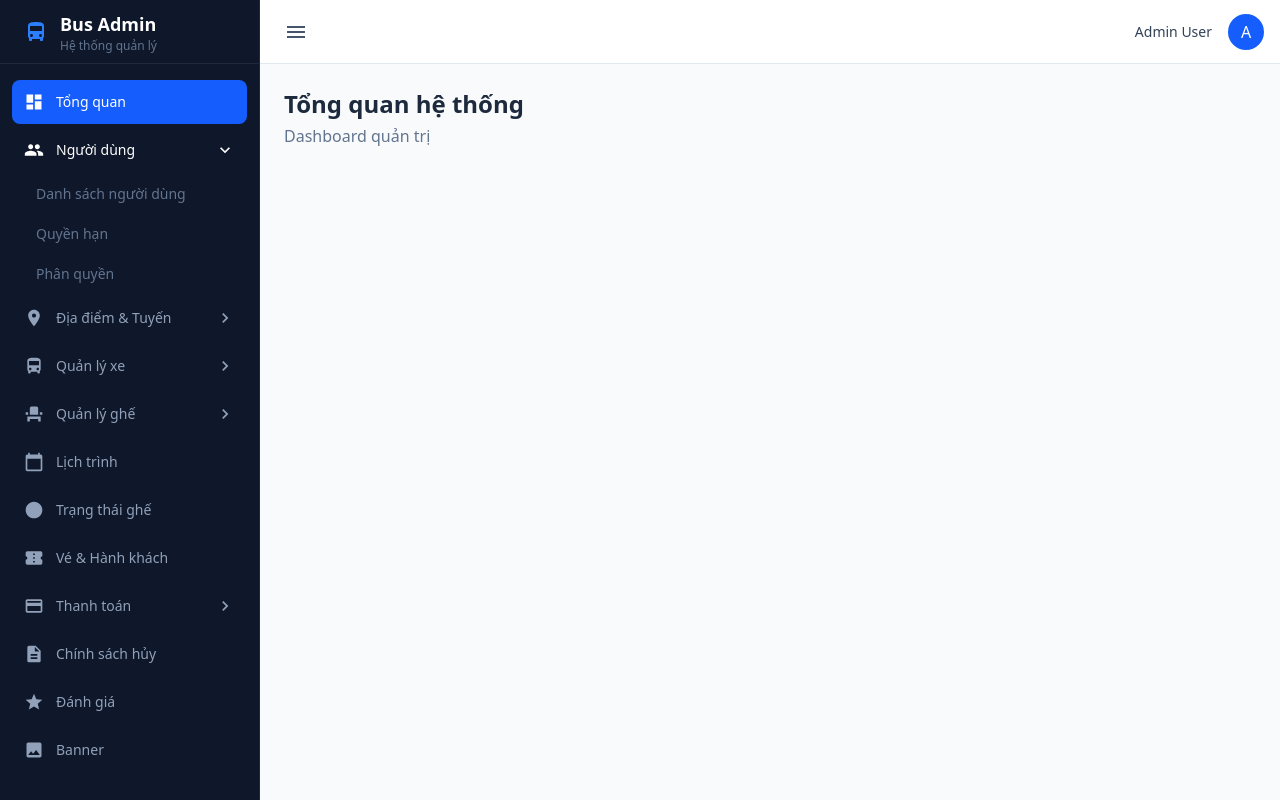
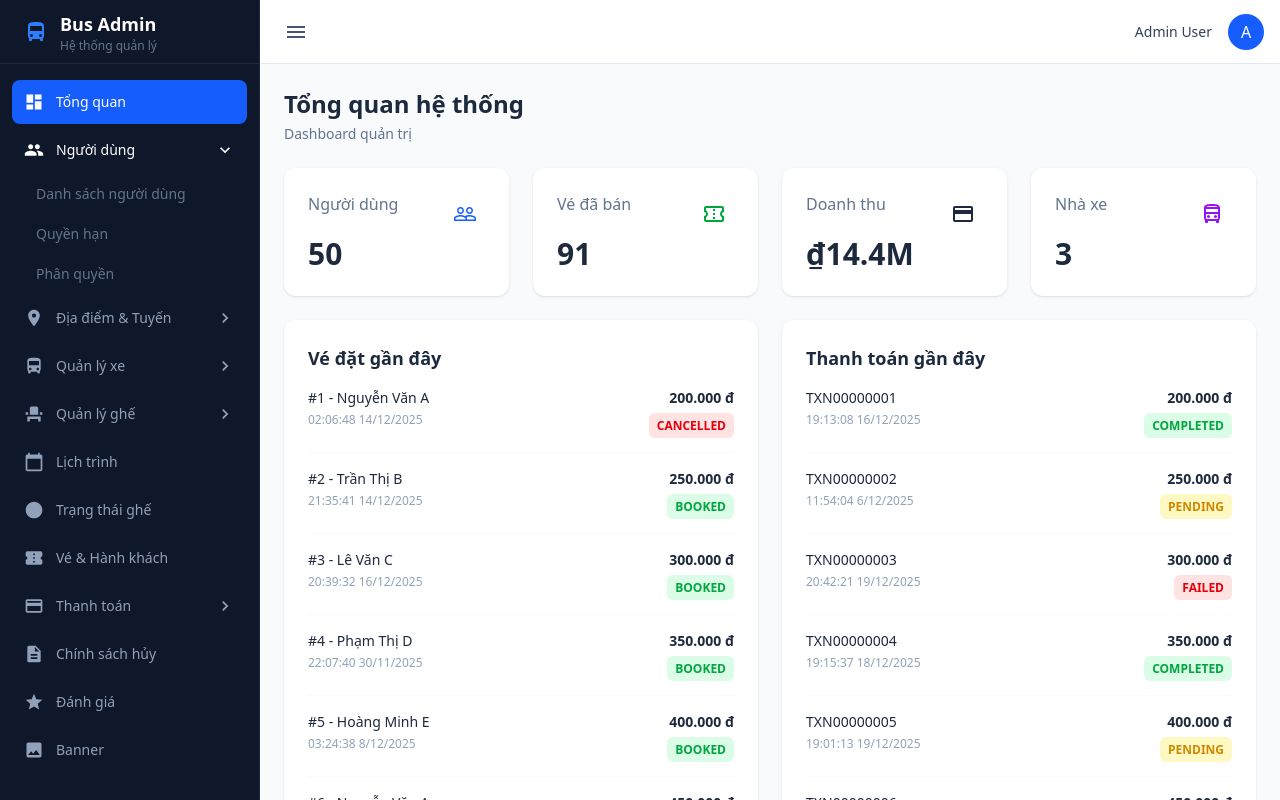
Before and after one commit to NgueyenQuangHoang/Bus-Ticket-Booking-System, a React (Vite) app in the folder client/: page /admin/dashboard in a window 1280 px wide. Built offline with nearby package versions, Linux system fonts and the light colour scheme.

Commit message:
UI DashboardPage

```diff
--- a/client/src/components/admin/Sidebar/Sidebar.tsx
+++ b/client/src/components/admin/Sidebar/Sidebar.tsx
@@ -20,17 +20,10 @@ interface SidebarProps {
 }
 
 const Sidebar = ({ isOpen }: SidebarProps) => {
-  const [openMenus, setOpenMenus] = useState<Record<string, boolean>>({
-    'users': true, // Default open for demo, matching image slightly
-    'locations': false,
-    'bus': false,
-    'seats': false,
-    'tickets': false,
-    'payment': false
-  });
+  const [openMenu, setOpenMenu] = useState<string | null>('users');
 
   const toggleMenu = (key: string) => {
-    setOpenMenus(prev => ({ ...prev, [key]: !prev[key] }));
+    setOpenMenu(prev => (prev === key ? null : key));
   };
 
   return (
@@ -57,7 +50,7 @@ const Sidebar = ({ isOpen }: SidebarProps) => {
         <SidebarItem
           icon={People}
           label="Người dùng"
-          isOpen={openMenus['users']}
+          isOpen={openMenu === 'users'}
           onToggle={() => toggleMenu('users')}
           subItems={[
             { label: 'Danh sách người dùng', to: '/admin/users' },
@@ -69,7 +62,7 @@ const Sidebar = ({ isOpen }: SidebarProps) => {
         <SidebarItem
           icon={LocationOn}
           label="Địa điểm & Tuyến"
-          isOpen={openMenus['locations']}
+          isOpen={openMenu === 'locations'}
           onToggle={() => toggleMenu('locations')}
           subItems={[
             { label: 'Thành phố', to: '/admin/cities' },
@@ -81,7 +74,7 @@ const Sidebar = ({ isOpen }: SidebarProps) => {
         <SidebarItem
           icon={DirectionsBus}
           label="Quản lý xe"
-          isOpen={openMenus['bus']}
+          isOpen={openMenu === 'bus'}
           onToggle={() => toggleMenu('bus')}
           subItems={[
             { label: 'Nhà xe', to: '/admin/bus-companies' },
@@ -93,7 +86,7 @@ const Sidebar = ({ isOpen }: SidebarProps) => {
          <SidebarItem
           icon={EventSeat}
           label="Quản lý ghế"
-          isOpen={openMenus['seats']}
+          isOpen={openMenu === 'seats'}
           onToggle={() => toggleMenu('seats')}
           subItems={[
             { label: 'Loại ghế', to: '/admin/seat-types' },
@@ -111,7 +104,7 @@ const Sidebar = ({ isOpen }: SidebarProps) => {
         <SidebarItem
             icon={CreditCard}
             label="Thanh toán"
-            isOpen={openMenus['payment']}
+            isOpen={openMenu === 'payment'}
             onToggle={() => toggleMenu('payment')}
             subItems={[
                 { label: 'Cổng thanh toán', to: '/admin/payment-gateways' },
--- a/client/src/pages/admin/dashboard/DashboardPage.tsx
+++ b/client/src/pages/admin/dashboard/DashboardPage.tsx
@@ -1,9 +1,145 @@
-const DashboardPage = () => {
+import {
+    PeopleOutline,
+    ConfirmationNumberOutlined,
+    CreditCardOutlined,
+    DirectionsBusOutlined
+} from '@mui/icons-material';
+
+const StatCard = ({ title, value, icon: Icon, color }: { title: string, value: string, icon: any, color: string }) => {
     return (
-        <div>
-            <h1 className="text-2xl font-bold text-slate-800">Tổng quan hệ thống</h1>
-            <p className="text-slate-500 mt-1">Dashboard quản trị</p>
+        <div className="bg-white p-6 rounded-xl shadow-sm flex flex-col justify-between h-32 relative overflow-hidden">
+            <div className="flex justify-between items-start">
+                <span className="text-slate-500 font-medium">{title}</span>
+                <div className={`p-2 rounded-lg ${color} bg-opacity-10 text-opacity-100`}>
+                    <Icon className={color} />
+                </div>
+            </div>
+            <div className="text-3xl font-bold text-slate-800">{value}</div>
         </div>
     );
 };
+
+const StatusBadge = ({ status }: { status: string }) => {
+    const getStyle = (s: string) => {
+        switch (s.toUpperCase()) {
+            case 'CANCELLED':
+            case 'FAILED':
+                return 'bg-red-100 text-red-600';
+            case 'BOOKED':
+            case 'COMPLETED':
+                return 'bg-green-100 text-green-600';
+            case 'PENDING':
+                return 'bg-yellow-100 text-yellow-600';
+            default:
+                return 'bg-gray-100 text-gray-600';
+        }
+    };
+
+    return (
+        <span className={`text-xs font-bold px-2 py-1 rounded-md ${getStyle(status)}`}>
+            {status}
+        </span>
+    );
+};
+
+const DashboardPage = () => {
+    // Mock Data
+    const bookings = [
+        { id: '#1', name: 'Nguyễn Văn A', time: '02:06:48 14/12/2025', price: '200.000 đ', status: 'CANCELLED' },
+        { id: '#2', name: 'Trần Thị B', time: '21:35:41 14/12/2025', price: '250.000 đ', status: 'BOOKED' },
+        { id: '#3', name: 'Lê Văn C', time: '20:39:32 16/12/2025', price: '300.000 đ', status: 'BOOKED' },
+        { id: '#4', name: 'Phạm Thị D', time: '22:07:40 30/11/2025', price: '350.000 đ', status: 'BOOKED' },
+        { id: '#5', name: 'Hoàng Minh E', time: '03:24:38 8/12/2025', price: '400.000 đ', status: 'BOOKED' },
+        { id: '#6', name: 'Nguyễn Văn A', time: '13:03:26 7/12/2025', price: '450.000 đ', status: 'BOOKED' },
+    ];
+
+    const transactions = [
+        { id: 'TXN00000001', time: '19:13:08 16/12/2025', price: '200.000 đ', status: 'COMPLETED' },
+        { id: 'TXN00000002', time: '11:54:04 6/12/2025', price: '250.000 đ', status: 'PENDING' },
+        { id: 'TXN00000003', time: '20:42:21 19/12/2025', price: '300.000 đ', status: 'FAILED' },
+        { id: 'TXN00000004', time: '19:15:37 18/12/2025', price: '350.000 đ', status: 'COMPLETED' },
+        { id: 'TXN00000005', time: '19:01:13 19/12/2025', price: '400.000 đ', status: 'PENDING' },
+        { id: 'TXN00000006', time: '09:52:13 6/12/2025', price: '450.000 đ', status: 'FAILED' },
+    ];
+
+    return (
+        <div className="space-y-6">
+            {/* Header */}
+            <div>
+                <h1 className="text-2xl font-bold text-slate-800">Tổng quan hệ thống</h1>
+                <p className="text-slate-500 mt-1 text-sm">Dashboard quản trị</p>
+            </div>
+
+            {/* Stats Grid */}
+            <div className="grid grid-cols-1 md:grid-cols-2 lg:grid-cols-4 gap-6">
+                <StatCard
+                    title="Người dùng"
+                    value="50"
+                    icon={PeopleOutline}
+                    color="text-blue-600"
+                />
+                <StatCard
+                    title="Vé đã bán"
+                    value="91"
+                    icon={ConfirmationNumberOutlined}
+                    color="text-green-600"
+                />
+                <StatCard
+                    title="Doanh thu"
+                    value="₫14.4M"
+                    icon={CreditCardOutlined}
+                    color="text-slate-800"
+                />
+                <StatCard
+                    title="Nhà xe"
+                    value="3"
+                    icon={DirectionsBusOutlined}
+                    color="text-purple-600"
+                />
+            </div>
+
+            {/* Recent Activity Grid */}
+            <div className="grid grid-cols-1 lg:grid-cols-2 gap-6">
+                {/* Recent Bookings */}
+                <div className="bg-white p-6 rounded-xl shadow-sm">
+                    <h2 className="font-bold text-lg mb-4 text-slate-800">Vé đặt gần đây</h2>
+                    <div className="space-y-4">
+                        {bookings.map((item, index) => (
+                            <div key={index} className="flex justify-between items-start pb-4 border-b border-slate-50 last:border-0 last:pb-0">
+                                <div>
+                                    <div className="font-medium text-slate-800 text-sm">{item.id} - {item.name}</div>
+                                    <div className="text-xs text-slate-400 mt-1">{item.time}</div>
+                                </div>
+                                <div className="text-right">
+                                    <div className="font-bold text-slate-800 text-sm mb-1">{item.price}</div>
+                                    <StatusBadge status={item.status} />
+                                </div>
+                            </div>
+                        ))}
+                    </div>
+                </div>
+
+                {/* Recent Transactions */}
+                <div className="bg-white p-6 rounded-xl shadow-sm">
+                    <h2 className="font-bold text-lg mb-4 text-slate-800">Thanh toán gần đây</h2>
+                    <div className="space-y-4">
+                        {transactions.map((item, index) => (
+                            <div key={index} className="flex justify-between items-start pb-4 border-b border-slate-50 last:border-0 last:pb-0">
+                                <div>
+                                    <div className="font-medium text-slate-800 text-sm">{item.id}</div>
+                                    <div className="text-xs text-slate-400 mt-1">{item.time}</div>
+                                </div>
+                                <div className="text-right">
+                                    <div className="font-bold text-slate-800 text-sm mb-1">{item.price}</div>
+                                    <StatusBadge status={item.status} />
+                                </div>
+                            </div>
+                        ))}
+                    </div>
+                </div>
+            </div>
+        </div>
+    );
+};
+
 export default DashboardPage;
```
